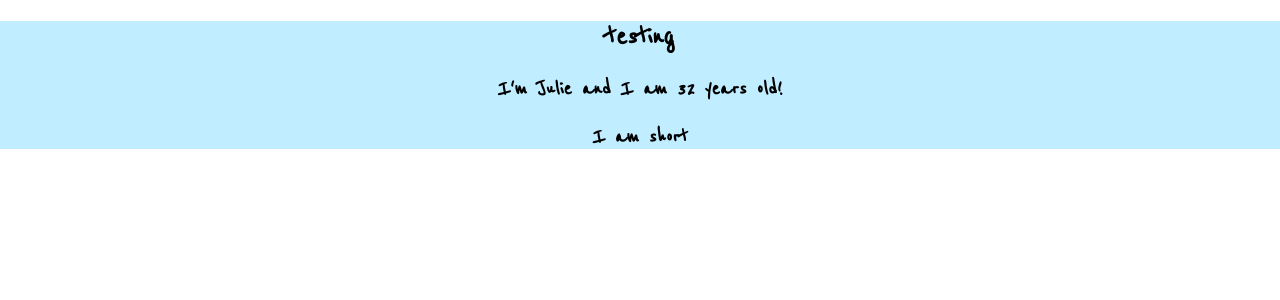
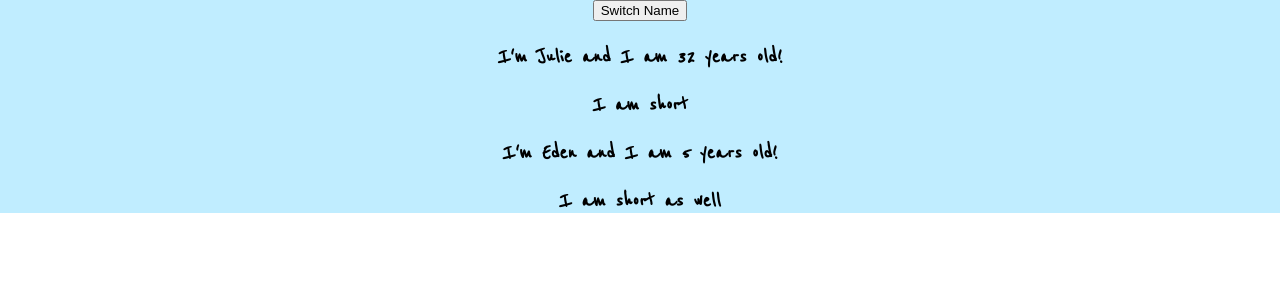
Before and after one commit to juliemoon/reactBurger, a React (Create React App) app in the folder my-app/: page / in a window 1280 px wide. Shown: the top 300 px of the page. Built offline with nearby package versions, Linux system fonts and the light colour scheme.

Commit message:
set change state on button click

```diff
--- a/my-app/src/App.js
+++ b/my-app/src/App.js
@@ -3,11 +3,32 @@ import './App.css';
 import Person from './Person/Person';
 
 class App extends Component {
+  state = {
+    persons:[
+      { name: 'Julie', age:32 },
+      { name: 'Eden', age:5 }
+    ]
+  }
+
+  switchNameHandler = () => {
+    //  console.log('Was clicked!!');
+    // this keyword is safe because of es6 syntax
+    // Component object has setState method -- takes in object
+    //on button click the state will be changed!!
+    this.setState({
+      persons:[
+        { name: 'POOF CHANGED', age:32 },
+        { name: 'POOF ALSO CHANGED', age: 5 }
+      ]
+    })
+  }
   render() {
     return (
       <div className="App">
-        <h1> testing </h1>
-        <h2><Person name="Julie" age="32">I am short</Person></h2>
+      {/* pass method switchNameHandler only as ref. not invoking */}
+        <button onClick={this.switchNameHandler}>Switch Name</button>
+        <h2><Person name={this.state.persons[0].name} age={this.state.persons[0].age}>I am short</Person></h2>
+        <h2><Person name={this.state.persons[1].name} age={this.state.persons[1].age}>I am short as well</Person></h2>
       </div>
     );
   }
```
